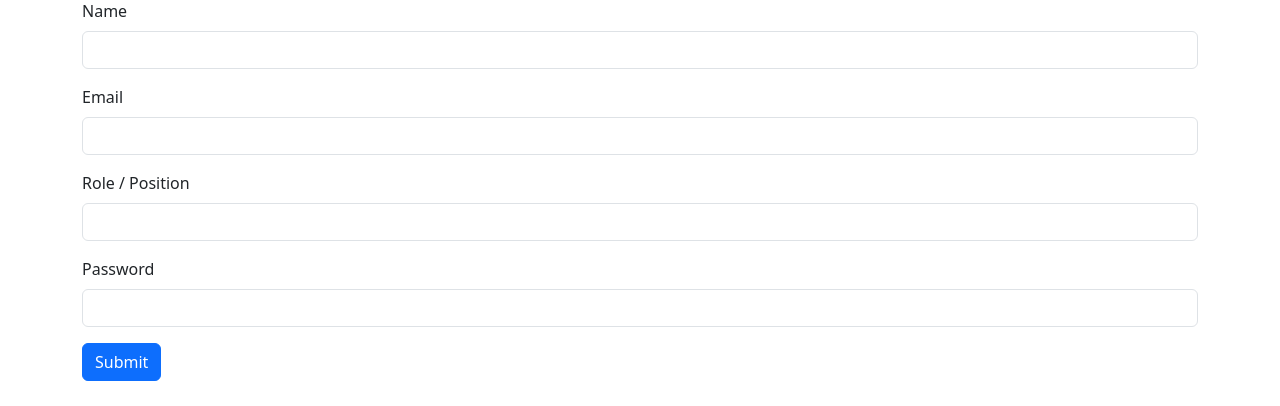
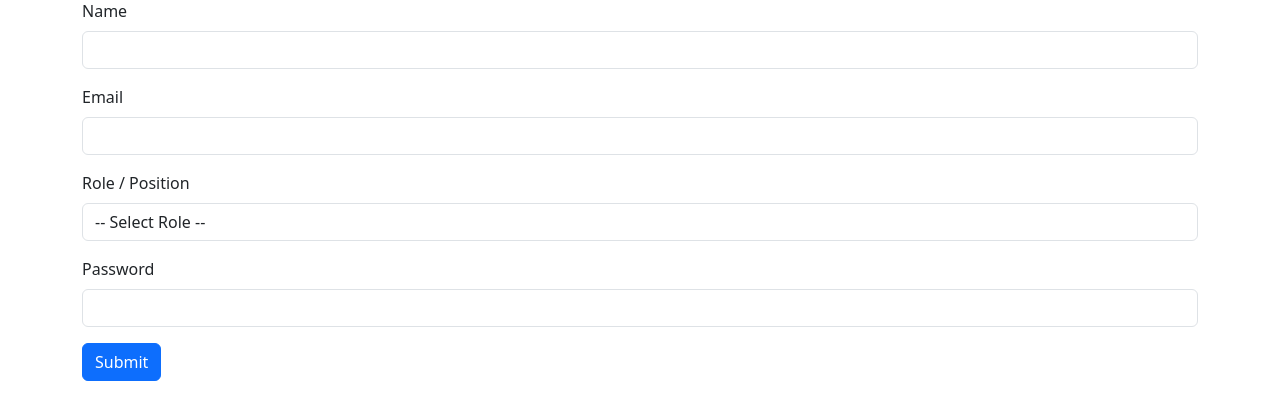
Before and after one commit to dzzz1a/DBProject_Group3_StudentActivityTracker, a Flask app: page /auth/register_advisor in a window 1280 px wide. Shown: the part 135-541 px from the top of the page. Run offline with Flask 3, Linux system fonts and the light colour scheme.

Commit message:
Update register_advisor.html

```diff
--- a/week4_web_implementation/website/templates/register_advisor.html
+++ b/week4_web_implementation/website/templates/register_advisor.html
@@ -7,18 +7,30 @@
     <label class="form-label">Name</label>
     <input name="name" class="form-control" required>
   </div>
+
   <div class="mb-3">
     <label class="form-label">Email</label>
     <input name="email" type="email" class="form-control" required>
   </div>
+
   <div class="mb-3">
     <label class="form-label">Role / Position</label>
-    <input name="role" class="form-control">
+
+    <select name="role" class="form-control">
+      <option value="">-- Select Role --</option>
+      <option value="Advisor">Advisor</option>
+      <option value="Coordinator">Coordinator</option>
+      <option value="Club Supervisor">Club Supervisor</option>
+      <option value="Department Head">Department Head</option>
+    </select>
+
   </div>
+
   <div class="mb-3">
     <label class="form-label">Password</label>
     <input name="password" type="password" class="form-control" required>
   </div>
+
   <button class="btn btn-primary">Submit</button>
 </form>
 {% endblock %}
```
